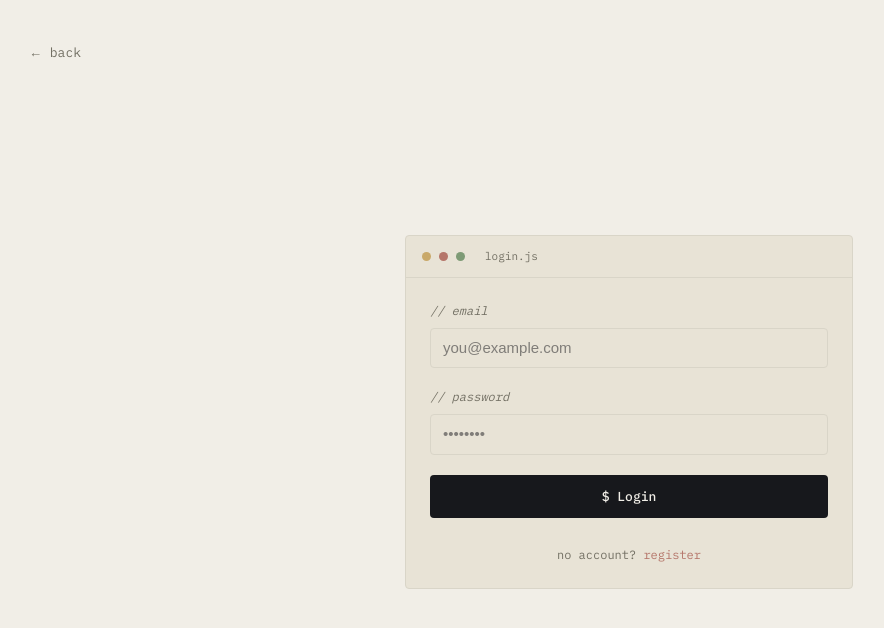
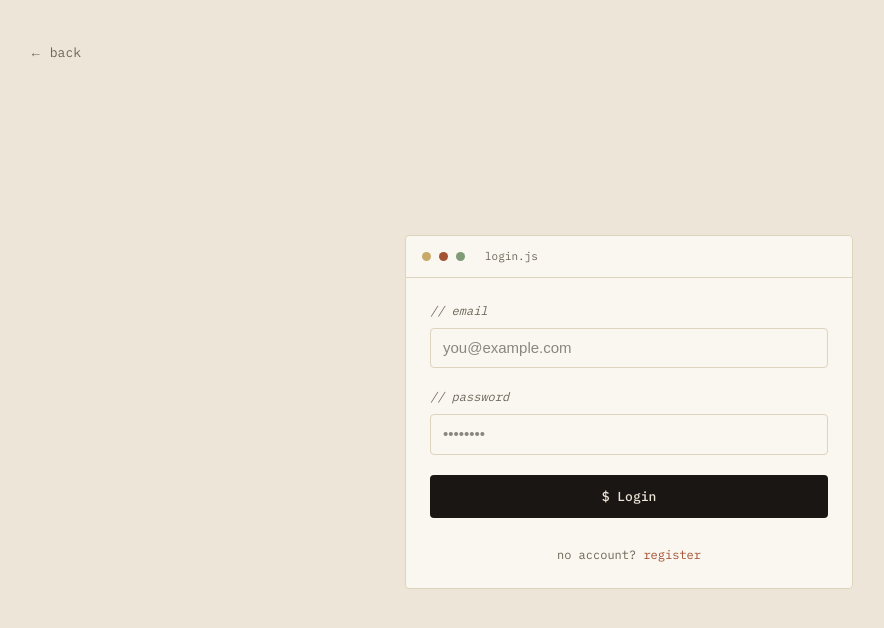
Before and after one commit to dev-nirob1/portfolio-nextjs, a Next.js app: page /login in a window 1280 px wide. Shown: the top 628 px of the page, without its empty margins (11-895 px from the left). Built offline with nearby package versions, Linux system fonts and the light colour scheme.

Commit message:
color palate change

```diff
--- a/src/app/components/layout/Navbar.jsx
+++ b/src/app/components/layout/Navbar.jsx
@@ -5,6 +5,7 @@ import Link from "next/link";
 import { FiMenu, FiX } from "react-icons/fi";
 import Container from "../ui/Container";
 import Image from "next/image";
+import Button from "../ui/Button";
 
 const navLinks = [
   { label: "Home", href: "/" },
@@ -17,24 +18,34 @@ const Navbar = () => {
   const [isOpen, setIsOpen] = useState(false);
 
   return (
-    <header className="sticky top-0 z-20 border-b border-line bg-background/90 backdrop-blur-sm">
+    <header className="sticky top-0 z-20 border-b border-line/30 bg-white/90 backdrop-blur-sm">
       <Container className="flex items-center justify-between">
-        <Link href="#home" className="font-display text-lg tracking-tight text-ink">
-          <Image src="/logo-light.png" alt="Logo" width={240} height={70} className="inline-block object-cover border" />
+        <Link
+          href="#home"
+          className="font-display text-lg tracking-tight text-ink"
+        >
+          <Image
+            src="/logo-light.png"
+            alt="Logo"
+            width={240}
+            height={70}
+            className="inline-block object-cover border"
+          />
         </Link>
 
         <nav className="hidden md:flex items-center gap-8 font-mono text-[13px] text-slate">
           {navLinks.map((link) => (
-            <Link key={link.href} href={link.href} className="hover:text-ink transition-colors">
+            <Link
+              key={link.href}
+              href={link.href}
+              className="hover:text-primary font-medium transition-colors"
+            >
               {link.label}
             </Link>
           ))}
-          <Link
-            href="/resume.pdf"
-            target="_blank"
-            className="px-4 py-2 rounded-sm bg-ink text-background font-medium hover:bg-primary transition-colors"
-          >
-            Resume
+
+          <Link href="/resume.pdf" target="_blank">
+            <Button>Resume</Button>
           </Link>
         </nav>
 
--- a/src/app/globals.css
+++ b/src/app/globals.css
@@ -13,30 +13,31 @@
   --font-mono: var(--font-geist-mono);
 }
 @theme {
-  --color-primary: #b5766a;
-  --color-primary-variant: #8a4f45;
-  --color-secondary: #5f6e42;
-  --color-secondary-variant: #46512f;
-  --color-background: #f1eee7;
-  --color-surface: #e8e3d6;
-  --color-ink: #17181c;
-  --color-slate: #726f63;
-  --color-line: #d9d5c8;
+  --color-primary: #a35233;
+  --color-primary-variant: #7c3d26;
+  --color-secondary: #6b7f3f;
+  --color-secondary-variant: #556b2f;
+  --color-background: #ede6d8;
+  --color-surface: #faf7f0;
+  --color-ink: #1a1613;
+  --color-slate: #6b6558;
+  --color-line: #ddd4c0;
+
   --font-display: var(--font-fraunces), serif;
   --font-sans: var(--font-plex-sans), sans-serif;
   --font-mono: var(--font-plex-mono), monospace;
 }
 
 .dark {
-  --color-primary: #D68F7F;
-  --color-primary-variant: #B5766A;
-  --color-secondary: #8AA06A;
-  --color-secondary-variant: #5F6E42;
-  --color-background: #17181C;
-  --color-surface: #202126;
-  --color-ink: #F1EEE7;
-  --color-slate: #9C9890;
-  --color-line: #34353B;
+  --color-primary: #c2683f;
+  --color-primary-variant: #a35233;
+  --color-secondary: #84994f;
+  --color-secondary-variant: #6b7f3f;
+  --color-background: #17140f;
+  --color-surface: #211c15;
+  --color-ink: #f1eee7;
+  --color-slate: #a39a89;
+  --color-line: #332c21;
 }
 
 @media (prefers-color-scheme: dark) {
```
Also changed, not shown: 1 other file (tests, documents, lock files or other folders).
